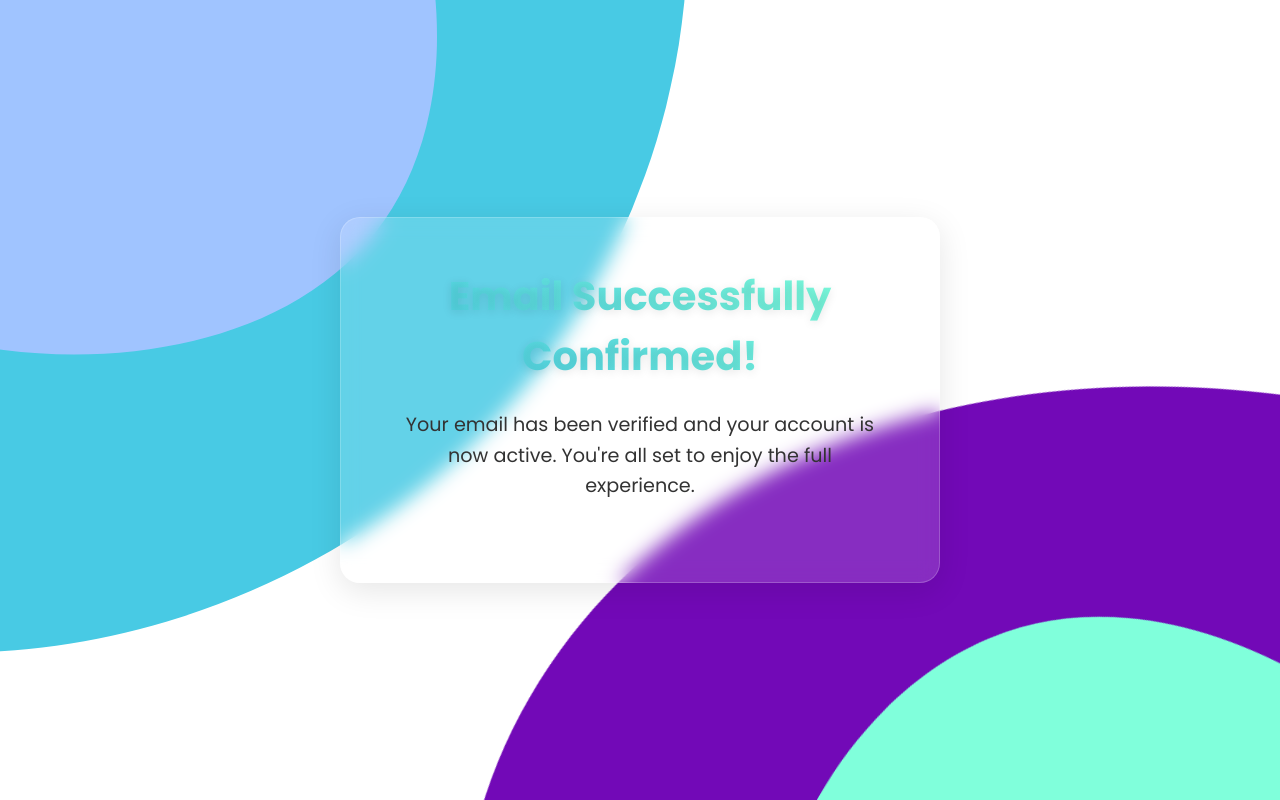
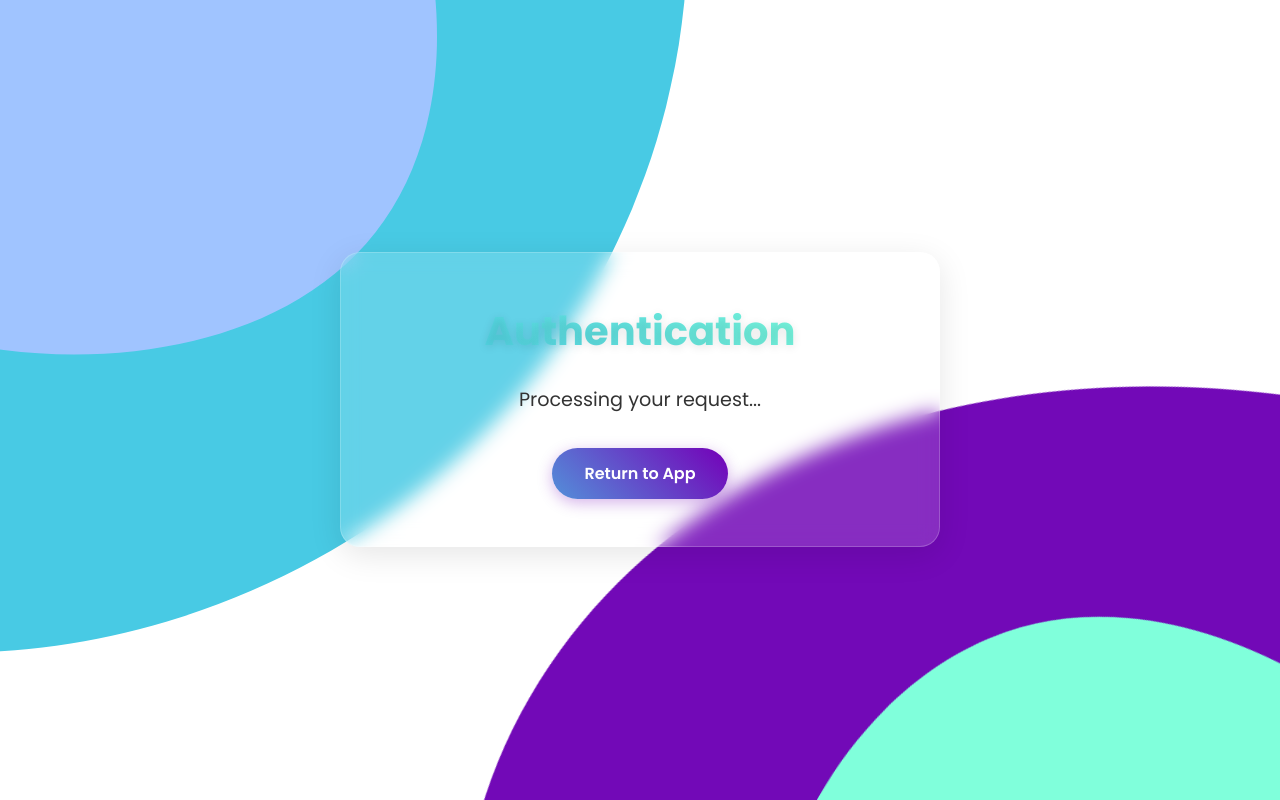
Before and after one commit to discoballonmyhead/ProjectKWebPages, a plain HTML site: page auth/index.html in a window 1280 px wide. Drawn offline with Linux system fonts and the light colour scheme.

Commit message:
Update index.html

```diff
--- a/auth/index.html
+++ b/auth/index.html
@@ -2,12 +2,10 @@
 <html>
 <head>
   <title>Email Confirmed</title>
-  <meta name="viewport" content="width=device-width, initial-scale=1.0">
   <style>
     @import url('https://fonts.googleapis.com/css2?family=Poppins:wght@400;600;700&display=swap');
 
     :root {
-      /* Light theme variables */
       --bg-color: rgba(255, 255, 255, 0.15);
       --text-color: #333;
       --heading-gradient-1: #48cae4;
@@ -20,7 +18,6 @@
 
     @media (prefers-color-scheme: dark) {
       :root {
-        /* Dark theme variables */
         --bg-color: rgba(30, 30, 45, 0.75);
         --text-color: #f0f0f0;
         --heading-gradient-1: #90e0ef;
@@ -180,7 +177,23 @@
   <div class="content">
     <h1>Email Successfully Confirmed!</h1>
     <p>Your email has been verified and your account is now active. You're all set to enjoy the full experience.</p>
+    <a href="https://yourdomain.com" class="button">Return to App</a>
+  </div>
 
-  </div>
+  <script>
+    // Check if we have code parameter in the URL
+    const urlParams = new URLSearchParams(window.location.search);
+    const code = urlParams.get('code');
+
+    if (code) {
+      // If we have a confirmation code, display success message
+      document.querySelector('h1').textContent = 'Email Successfully Confirmed!';
+      document.querySelector('p').textContent = 'Your email has been verified and your account is now active. You\'re all set to enjoy the full experience.';
+    } else {
+      // If no code is found, show a generic message
+      document.querySelector('h1').textContent = 'Authentication';
+      document.querySelector('p').textContent = 'Processing your request...';
+    }
+  </script>
 </body>
 </html>
```
